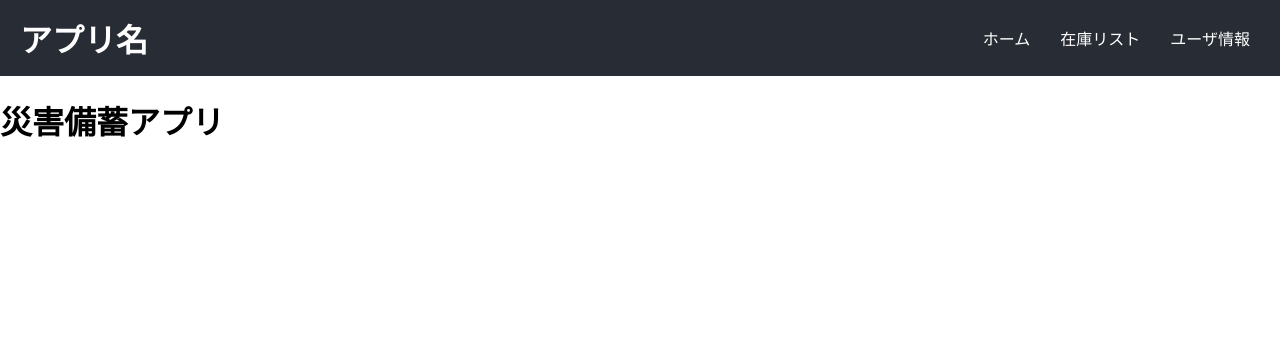
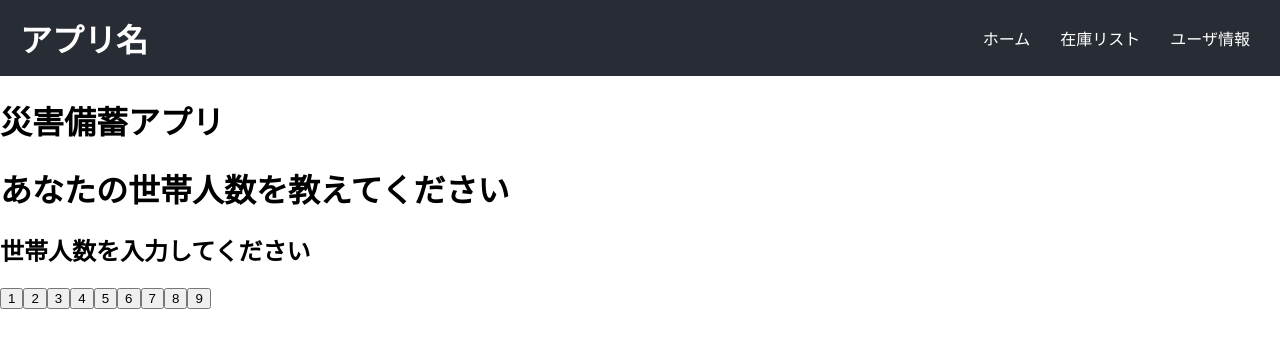
Before and after one commit to AE-1-Summer-Short-Internship2024/team4, a React (Create React App) app: page /userregist in a window 1280 px wide. Shown: the top 348 px of the page. Built offline with nearby package versions, Linux system fonts and the light colour scheme.

Commit message:
[add]UserRegist.jsを加えました

```diff
--- a/src/App.js
+++ b/src/App.js
@@ -7,6 +7,7 @@ import {
   Routes,
   Route,
 } from "react-router-dom";
+import UserRegist from './compoents/main/UserRegist';
 
 
 function App() {
@@ -22,7 +23,7 @@ function App() {
         <Routes>
           {/* path：/home　でProductコンポネントに飛ばす。 */}
           <Route path="/home" element={<Product />} />
-
+          <Route path="/userregist" element={<UserRegist />} />
 
         </Routes>
       </div>
--- /dev/null
+++ b/src/compoents/main/UserRegist.css
@@ -0,0 +1,40 @@
+.App {
+    font-family: Arial, sans-serif;
+    text-align: center;
+    margin: 20px;
+}
+
+.household-size-selector {
+    margin: 20px 0;
+}
+
+.buttons {
+    display: flex;
+    justify-content: center;
+    gap: 10px;
+}
+
+button {
+    width: 40px;
+    height: 40px;
+    border: 1px solid #ccc;
+    border-radius: 50%;
+    background-color: white;
+    cursor: pointer;
+}
+
+button.selected {
+    background-color: yellow;
+}
+
+.household-form {
+    margin: 20px 0;
+}
+
+.member {
+    margin: 10px 0;
+}
+
+label {
+    margin-right: 10px;
+}
--- /dev/null
+++ b/src/compoents/main/UserRegist.js
@@ -0,0 +1,37 @@
+// frontend/src/App.js
+import React, { useEffect, useState } from 'react';
+
+function Userregist() {
+    const [householdSize, setHouseholdSize] = useState(0);  /*setHouseholdSizeは世帯人数を更新するための関数 */
+    const handleHouseholdSizechange = (size) => {   /*世帯人数が変更されたときに呼び出される*/
+        setHouseholdSize(size);
+    };
+
+    return (
+        <div className="ask">
+            <h1>あなたの世帯人数を教えてください</h1>
+        <div className="household_size_selector">
+            <h2>{householdSize > 0 ? `${householdSize}人住んでいます` : '世帯人数を入力してください'}</h2>
+        </div>
+        <div className="buttons">
+            {[...Array(9)].map((_, i) => (
+                <button
+                    key={i + 1}
+                    className={householdSize === i + 1 ? 'selected' : ''}
+                    onClick={() => handleHouseholdSizechange(i + 1)}
+                >
+                    {i + 1}
+                </button>
+            ))}
+        </div>
+            {householdSize > 0 && <HouseholdForm householdSize={householdSize} />}
+
+        </div>
+    );
+}
+
+function HouseholdForm({householdSize}){
+
+}
+
+export default Userregist;
```
